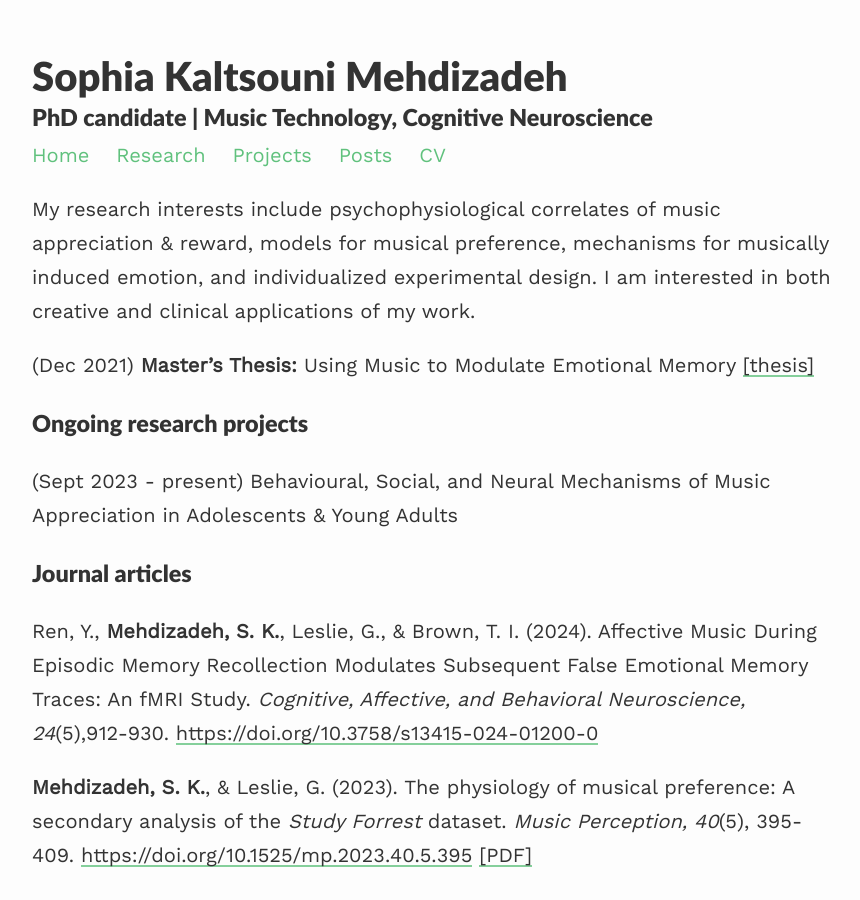
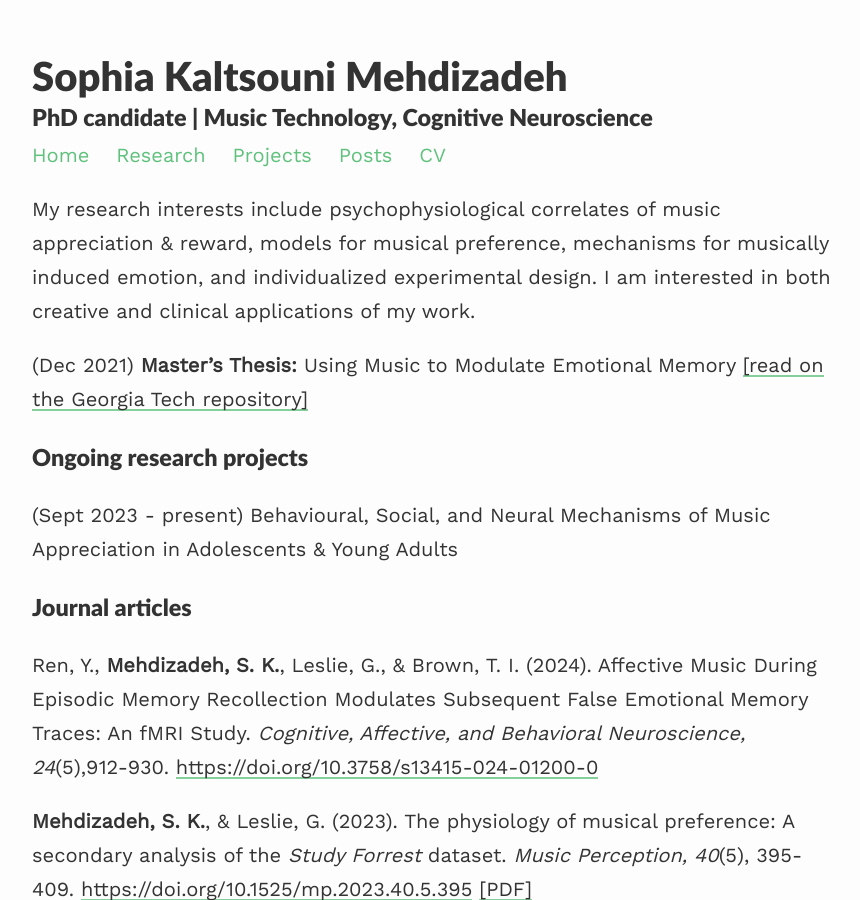
Before and after one commit to smehdizadeh/smehdizadeh.github.io, a Jekyll site: the page built from _pages/research.md, in a window 1280 px wide and 900 px high. Shown: the whole window, without its empty margins (208-1068 px from the left). Built offline with Jekyll 4.4.1, drawn with Linux system fonts in a browser that asks for light colours; nearby versions of some CDN libraries.

Commit message:
Update research.md

```diff
--- a/_pages/research.md
+++ b/_pages/research.md
@@ -7,7 +7,7 @@ published: true
 
 My research interests include psychophysiological correlates of music appreciation & reward, models for musical preference, mechanisms for musically induced emotion, and individualized experimental design. I am interested in both creative and clinical applications of my work.
 
-(Dec 2021) **Master's Thesis:** Using Music to Modulate Emotional Memory [[thesis]](http://hdl.handle.net/1853/66164)
+(Dec 2021) **Master's Thesis:** Using Music to Modulate Emotional Memory [[read on the Georgia Tech repository]](http://hdl.handle.net/1853/66164)
 
 ### Ongoing research projects ###
 
```
